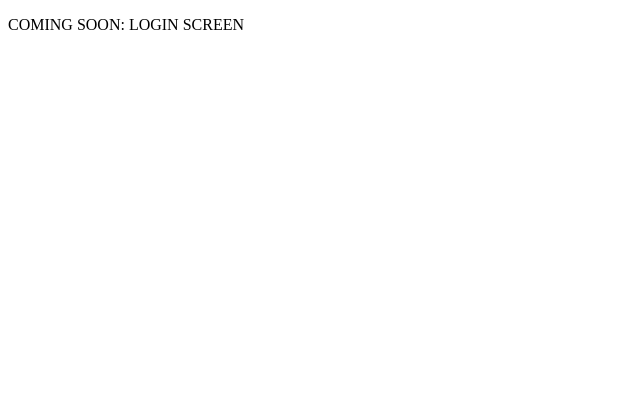
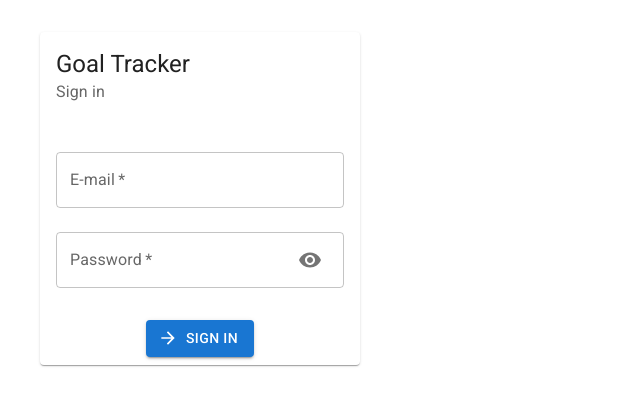
Before and after one commit to deliciousinsights/goal-tracker-ts-en, a React (Create React App) app: page / in a window 1280 px wide. Shown: the top 406 px of the page, without its empty margins (0-640 px from the left). Built offline with nearby package versions, Linux system fonts and the light colour scheme.

Commit message:
Step 1: scaffold HomeScreen and LoginScreen

```diff
--- a/src/auth/LoginScreen.tsx
+++ b/src/auth/LoginScreen.tsx
@@ -6,6 +6,48 @@ import CardContent from '@mui/material/CardContent'
 import CardHeader from '@mui/material/CardHeader'
 import TextField from '@mui/material/TextField'
 
+import classes from './LoginScreen.module.css'
+import TogglablePasswordField from './TogglablePasswordField'
+
 export default function LoginScreen() {
-  return <p>COMING SOON: LOGIN SCREEN</p>
+  return (
+    <form>
+      <Card className={classes.loginScreen}>
+        <CardHeader title='Goal Tracker' subheader='Sign in' />
+        <CardContent>
+          <TextField
+            autoComplete='home email'
+            fullWidth
+            id='email'
+            label='E-mail'
+            margin='normal'
+            name='email'
+            placeholder='my@email.tld'
+            required
+            type='email'
+          />
+          <TogglablePasswordField
+            autoComplete='current-password'
+            fullWidth
+            id='password'
+            label='Password'
+            margin='normal'
+            name='password'
+            placeholder='one heck of a password'
+            required
+          />
+        </CardContent>
+        <CardActions style={{ display: 'flex', justifyContent: 'center' }}>
+          <Button
+            color='primary'
+            startIcon={<ArrowForward />}
+            type='submit'
+            variant='contained'
+          >
+            Sign in
+          </Button>
+        </CardActions>
+      </Card>
+    </form>
+  )
 }
```
